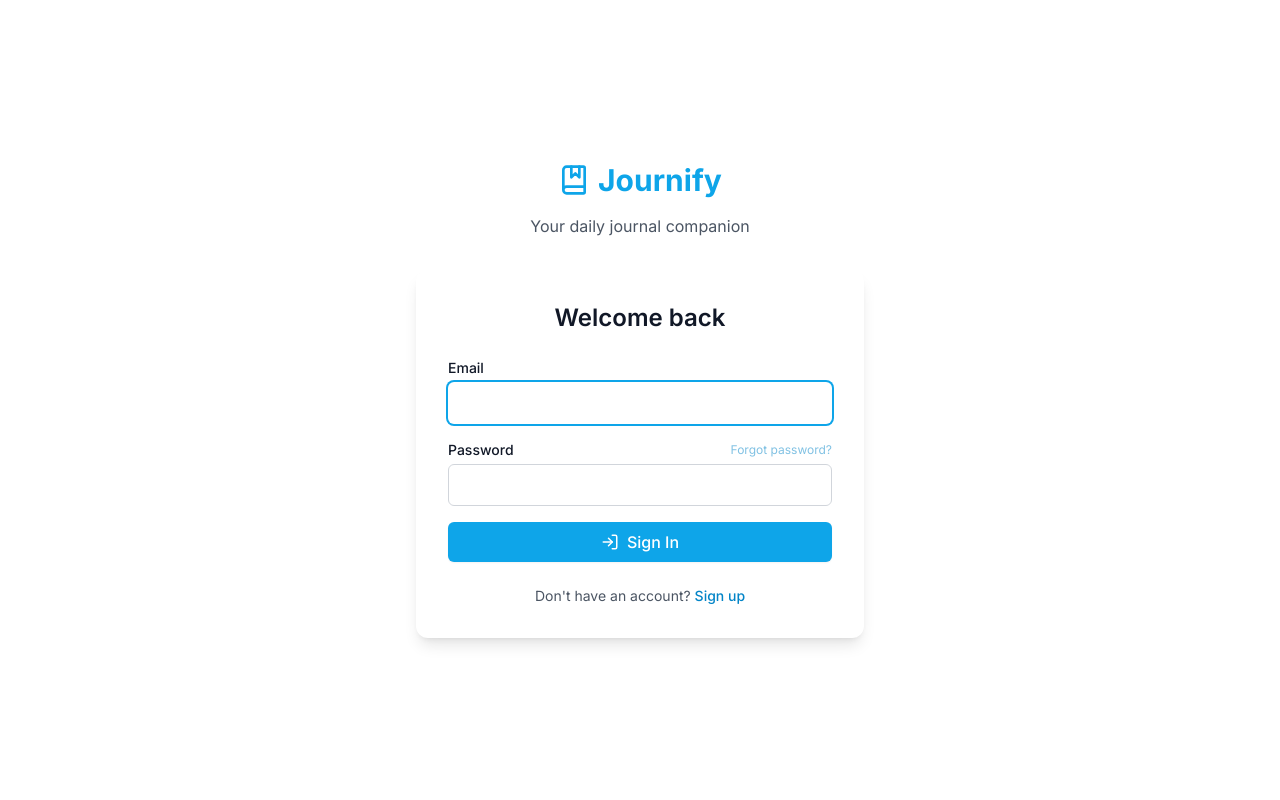
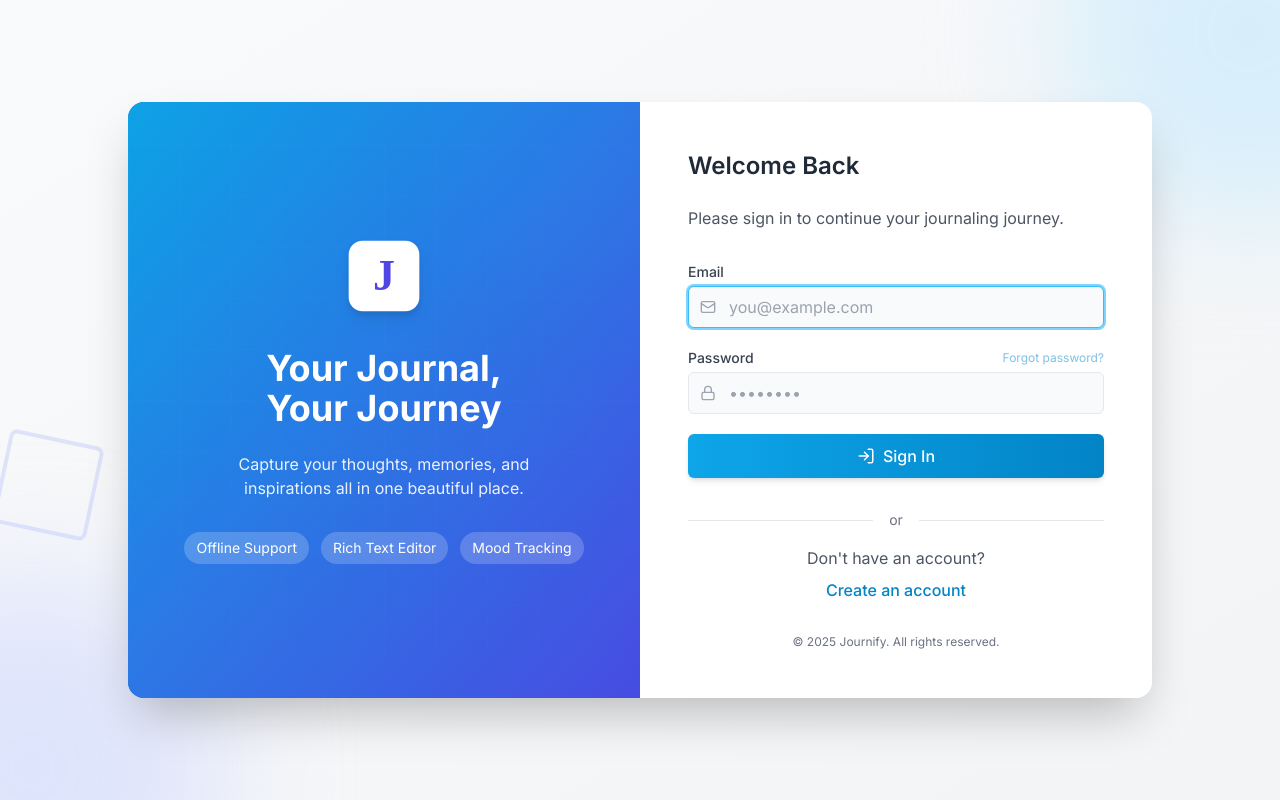
Before and after one commit to LikhithSP/Journify, a React (Vite) app: page /login in a window 1280 px wide. Built offline with nearby package versions, Linux system fonts and the light colour scheme; no server answers.

Commit message:
added favicon and login page

```diff
--- a/src/pages/LoginPage.tsx
+++ b/src/pages/LoginPage.tsx
@@ -2,7 +2,7 @@ import { useState } from 'react';
 import { Link, useNavigate } from 'react-router-dom';
 import { useForm } from 'react-hook-form';
 import { motion } from 'framer-motion';
-import { BookMarked, LogIn, AlertCircle } from 'lucide-react';
+import { LogIn, AlertCircle, Mail, Lock } from 'lucide-react';
 import { useAuth } from '../contexts/AuthContext';
 
 interface LoginFormData {
@@ -42,38 +42,144 @@ export default function LoginPage() {
       initial={{ opacity: 0 }}
       animate={{ opacity: 1 }}
       exit={{ opacity: 0 }}
-      className="min-h-screen flex items-center justify-center bg-white dark:bg-gray-900 p-4"
+      className="min-h-screen flex items-center justify-center p-4 bg-gradient-to-br from-gray-50 to-gray-100 dark:from-gray-900 dark:to-gray-950 overflow-hidden relative"
     >
-      <div className="w-full max-w-md">
-        <div className="text-center mb-8">
-          <div className="flex items-center justify-center mb-4">
-            <BookMarked size={32} className="text-primary-500 mr-2" />
-            <h1 className="text-3xl font-title font-bold text-primary-500">Journify</h1>
-          </div>
-          <p className="text-gray-600 dark:text-gray-400">Your daily journal companion</p>
+      {/* Decorative elements */}
+      <div className="absolute top-0 left-0 w-full h-full overflow-hidden z-0 opacity-50 dark:opacity-20">
+        <div className="absolute -top-40 -right-40 w-96 h-96 bg-primary-200 dark:bg-primary-900 rounded-full blur-3xl"></div>
+        <div className="absolute -bottom-40 -left-40 w-96 h-96 bg-indigo-200 dark:bg-indigo-900 rounded-full blur-3xl"></div>
       </div>
 
-        <div className="bg-white dark:bg-gray-800 rounded-xl shadow-lg p-8">
-          <h2 className="text-2xl font-semibold mb-6 text-center">Welcome back</h2>
+      {/* Abstract shapes */}
+      <div className="absolute inset-0 z-0 opacity-30 dark:opacity-10 overflow-hidden">
+        <div className="absolute top-1/4 left-1/4 w-32 h-32 border-4 border-primary-300 dark:border-primary-700 rounded-full"></div>
+        <div className="absolute bottom-1/3 right-1/5 w-24 h-24 border-4 border-indigo-300 dark:border-indigo-700 rounded-lg rotate-12"></div>
+        <div className="absolute top-1/3 right-1/4 w-20 h-20 bg-amber-200 dark:bg-amber-900 rounded-md rotate-45 opacity-20"></div>
+      </div>
+
+      {/* Login container */}
+      <div className="w-full max-w-5xl z-10 flex flex-col md:flex-row overflow-hidden rounded-2xl shadow-2xl">
+        {/* Image side */}
+        <div className="md:w-1/2 relative bg-primary-600 dark:bg-primary-800 hidden md:block overflow-hidden">
+          <div className="absolute inset-0 bg-gradient-to-br from-primary-500/90 to-indigo-600/90 dark:from-primary-800/90 dark:to-indigo-900/90 z-10"></div>
+
+          {/* Decorative SVG pattern */}
+          <div className="absolute inset-0 opacity-10 z-0">
+            <svg width="100%" height="100%" viewBox="0 0 100 100" xmlns="http://www.w3.org/2000/svg">
+              <defs>
+                <pattern id="grid" width="10" height="10" patternUnits="userSpaceOnUse">
+                  <path d="M 10 0 L 0 0 0 10" fill="none" stroke="white" strokeWidth="0.5" />
+                </pattern>
+              </defs>
+              <rect width="100%" height="100%" fill="url(#grid)" />
+            </svg>
+          </div>
+
+          <div className="absolute inset-0 flex flex-col justify-center items-center text-white z-20 p-12">
+            <motion.div
+              initial={{ scale: 0.8, opacity: 0 }}
+              animate={{ scale: 1, opacity: 1 }}
+              transition={{ delay: 0.5, duration: 0.8 }}
+              className="mb-8"
+            >
+              <svg width="80" height="80" viewBox="0 0 120 120" xmlns="http://www.w3.org/2000/svg" className="drop-shadow-lg">
+                <rect x="10" y="10" width="100" height="100" rx="18" fill="white" stroke="white" strokeWidth="6"/>
+                <text x="50%" y="68%" textAnchor="middle" fontSize="66" fontFamily="serif" fontWeight="bold" fill="#4f46e5">J</text>
+              </svg>
+            </motion.div>
+            <motion.h2
+              initial={{ y: 20, opacity: 0 }}
+              animate={{ y: 0, opacity: 1 }}
+              transition={{ delay: 0.6 }}
+              className="text-3xl md:text-4xl font-bold mb-6 text-center"
+            >
+              Your Journal, <br />Your Journey
+            </motion.h2>
+            <motion.p
+              initial={{ y: 20, opacity: 0 }}
+              animate={{ y: 0, opacity: 1 }}
+              transition={{ delay: 0.7 }}
+              className="text-center mb-8 text-white/90 max-w-xs"
+            >
+              Capture your thoughts, memories, and inspirations all in one beautiful place.
+            </motion.p>
+            <motion.div
+              initial={{ y: 20, opacity: 0 }}
+              animate={{ y: 0, opacity: 1 }}
+              transition={{ delay: 0.8 }}
+              className="flex flex-wrap justify-center gap-3"
+            >
+              <span className="px-3 py-1.5 bg-white/20 rounded-full text-sm backdrop-blur-sm">Offline Support</span>
+              <span className="px-3 py-1.5 bg-white/20 rounded-full text-sm backdrop-blur-sm">Rich Text Editor</span>
+              <span className="px-3 py-1.5 bg-white/20 rounded-full text-sm backdrop-blur-sm">Mood Tracking</span>
+            </motion.div>
+          </div>
+
+          {/* Decorative circles */}
+          <div className="absolute -bottom-16 -left-16 w-64 h-64 bg-indigo-500/30 rounded-full blur-2xl"></div>
+          <div className="absolute -top-16 -right-16 w-64 h-64 bg-primary-400/30 rounded-full blur-2xl"></div>
+        </div>
+
+        {/* Form side */}
+        <motion.div
+          initial={{ opacity: 0, x: 20 }}
+          animate={{ opacity: 1, x: 0 }}
+          transition={{ delay: 0.3 }}
+          className="md:w-1/2 bg-white dark:bg-gray-800 p-8 md:p-12"
+        >
+          <motion.div
+            initial={{ y: 20 }}
+            animate={{ y: 0 }}
+            transition={{ delay: 0.2, type: "spring", stiffness: 260, damping: 20 }}
+            className="text-center mb-8 md:hidden"
+          >
+            <div className="flex items-center justify-center mb-6">
+              <motion.div
+                initial={{ scale: 0.8, rotate: -10 }}
+                animate={{ scale: 1, rotate: 0 }}
+                transition={{ delay: 0.5, type: "spring" }}
+                className="mr-2"
+              >
+                <svg width="48" height="48" viewBox="0 0 120 120" xmlns="http://www.w3.org/2000/svg" className="drop-shadow-lg">
+                  <rect x="10" y="10" width="100" height="100" rx="18" fill="white" stroke="currentColor" className="text-primary-500 dark:text-primary-400" strokeWidth="6"/>
+                  <text x="50%" y="68%" textAnchor="middle" fontSize="66" fontFamily="serif" fontWeight="bold" className="fill-primary-600 dark:fill-primary-300">J</text>
+                </svg>
+              </motion.div>
+              <h1 className="text-4xl font-title font-bold bg-gradient-to-r from-primary-600 to-indigo-600 dark:from-primary-400 dark:to-indigo-400 text-transparent bg-clip-text">Journify</h1>
+            </div>
+          </motion.div>
+
+          <h2 className="text-2xl font-semibold mb-6 text-gray-800 dark:text-gray-200">Welcome Back</h2>
+          <p className="text-gray-600 dark:text-gray-400 mb-8">Please sign in to continue your journaling journey.</p>
 
           {authError && (
-            <div className="mb-4 p-3 rounded-md bg-red-50 dark:bg-red-900/20 text-red-700 dark:text-red-300 text-sm flex items-start" aria-live="polite">
-              <AlertCircle size={16} className="mr-2 mt-0.5 flex-shrink-0" />
+            <motion.div
+              initial={{ opacity: 0, height: 0 }}
+              animate={{ opacity: 1, height: 'auto' }}
+              className="mb-5 p-3 rounded-lg bg-red-50 dark:bg-red-900/20 text-red-700 dark:text-red-300 text-sm flex items-start shadow-sm"
+              aria-live="polite"
+            >
+              <AlertCircle size={18} className="mr-2 mt-0.5 flex-shrink-0" />
               <span>{authError}</span>
-            </div>
+            </motion.div>
           )}
 
-          <form onSubmit={handleSubmit(onSubmit)} className="space-y-4">
-            <div>
-              <label htmlFor="email" className="block text-sm font-medium mb-1">
+          <form onSubmit={handleSubmit(onSubmit)} className="space-y-5">
+            <div className="space-y-1">
+              <label htmlFor="email" className="block text-sm font-medium text-gray-700 dark:text-gray-300">
                 Email
               </label>
+              <div className="relative">
+                <div className="absolute inset-y-0 left-0 flex items-center pl-3 pointer-events-none text-gray-400">
+                  <Mail size={16} />
+                </div>
                 <input
                   id="email"
                   type="email"
                   autoComplete="email"
                   autoFocus
-                className="input w-full"
+                  className="input w-full pl-10 bg-gray-50 dark:bg-gray-700/50 border border-gray-200 dark:border-gray-600 focus:border-primary-400 dark:focus:border-primary-500 focus:ring-2 focus:ring-primary-300 dark:focus:ring-primary-700 transition-all"
+                  placeholder="you@example.com"
                   {...register('email', {
                     required: 'Email is required',
                     pattern: {
@@ -82,53 +188,84 @@ export default function LoginPage() {
                     }
                   })}
                 />
+              </div>
               {errors.email && (
-                <p className="mt-1 text-sm text-red-600 dark:text-red-400">{errors.email.message}</p>
+                <motion.p
+                  initial={{ opacity: 0 }}
+                  animate={{ opacity: 1 }}
+                  className="mt-1 text-sm text-red-600 dark:text-red-400 flex items-center"
+                >
+                  <AlertCircle size={12} className="mr-1" />
+                  {errors.email.message}
+                </motion.p>
               )}
             </div>
 
-            <div>
+            <div className="space-y-1">
               <div className="flex items-center justify-between mb-1">
-                <label htmlFor="password" className="block text-sm font-medium">
+                <label htmlFor="password" className="block text-sm font-medium text-gray-700 dark:text-gray-300">
                   Password
                 </label>
-                <a href="#" className="text-xs text-primary-600 dark:text-primary-400 hover:underline opacity-50 cursor-not-allowed" tabIndex={-1} aria-disabled="true">
+                <a href="#" className="text-xs text-primary-600 dark:text-primary-400 hover:underline hover:text-primary-700 dark:hover:text-primary-300 transition-colors opacity-50 cursor-not-allowed" tabIndex={-1} aria-disabled="true">
                   Forgot password?
                 </a>
+              </div>
+              <div className="relative">
+                <div className="absolute inset-y-0 left-0 flex items-center pl-3 pointer-events-none text-gray-400">
+                  <Lock size={16} />
                 </div>
                 <input
                   id="password"
                   type="password"
                   autoComplete="current-password"
-                className="input w-full"
+                  className="input w-full pl-10 bg-gray-50 dark:bg-gray-700/50 border border-gray-200 dark:border-gray-600 focus:border-primary-400 dark:focus:border-primary-500 focus:ring-2 focus:ring-primary-300 dark:focus:ring-primary-700 transition-all"
+                  placeholder="••••••••"
                   {...register('password', { required: 'Password is required' })}
                 />
+              </div>
               {errors.password && (
-                <p className="mt-1 text-sm text-red-600 dark:text-red-400">{errors.password.message}</p>
+                <motion.p
+                  initial={{ opacity: 0 }}
+                  animate={{ opacity: 1 }}
+                  className="mt-1 text-sm text-red-600 dark:text-red-400 flex items-center"
+                >
+                  <AlertCircle size={12} className="mr-1" />
+                  {errors.password.message}
+                </motion.p>
               )}
             </div>
 
-            <button
+            <motion.button
+              whileTap={{ scale: 0.98 }}
               type="submit"
               disabled={loading}
-              className="btn btn-primary w-full flex items-center justify-center"
+              className="btn btn-primary w-full flex items-center justify-center mt-6 py-2.5 bg-gradient-to-r from-primary-500 to-primary-600 hover:from-primary-600 hover:to-primary-700 dark:from-primary-600 dark:to-primary-700 dark:hover:from-primary-500 dark:hover:to-primary-600 shadow-md hover:shadow-lg transition-all"
             >
               {loading ? (
                 <span className="inline-block h-5 w-5 border-2 border-white border-t-transparent rounded-full animate-spin mr-2"></span>
               ) : (
                 <LogIn size={18} className="mr-2" />
               )}
-              {loading ? 'Signing in...' : 'Sign In'}
-            </button>
+              <span className="font-medium">{loading ? 'Signing in...' : 'Sign In'}</span>
+            </motion.button>
           </form>
 
-          <div className="mt-6 text-center text-sm">
-            <span className="text-gray-600 dark:text-gray-400">Don't have an account?</span>{' '}
-            <Link to="/register" className="text-primary-600 dark:text-primary-400 hover:underline font-medium">
-              Sign up
+          <div className="mt-8 text-center">
+            <div className="flex items-center justify-center mb-4">
+              <div className="border-t border-gray-200 dark:border-gray-700 flex-grow"></div>
+              <span className="mx-4 text-sm text-gray-500 dark:text-gray-400">or</span>
+              <div className="border-t border-gray-200 dark:border-gray-700 flex-grow"></div>
+            </div>
+            <p className="text-gray-600 dark:text-gray-400">Don't have an account?</p>
+            <Link to="/register" className="inline-block mt-2 text-primary-600 dark:text-primary-400 hover:text-primary-700 dark:hover:text-primary-300 font-medium hover:underline transition-colors">
+              Create an account
             </Link>
           </div>
+
+          <div className="mt-8 text-center text-xs text-gray-500 dark:text-gray-500">
+            © {new Date().getFullYear()} Journify. All rights reserved.
           </div>
+        </motion.div>
       </div>
     </motion.div>
   );
```
Also changed, not shown: public/journal.svg. Lines whose indentation alone changed are shown as unchanged.
